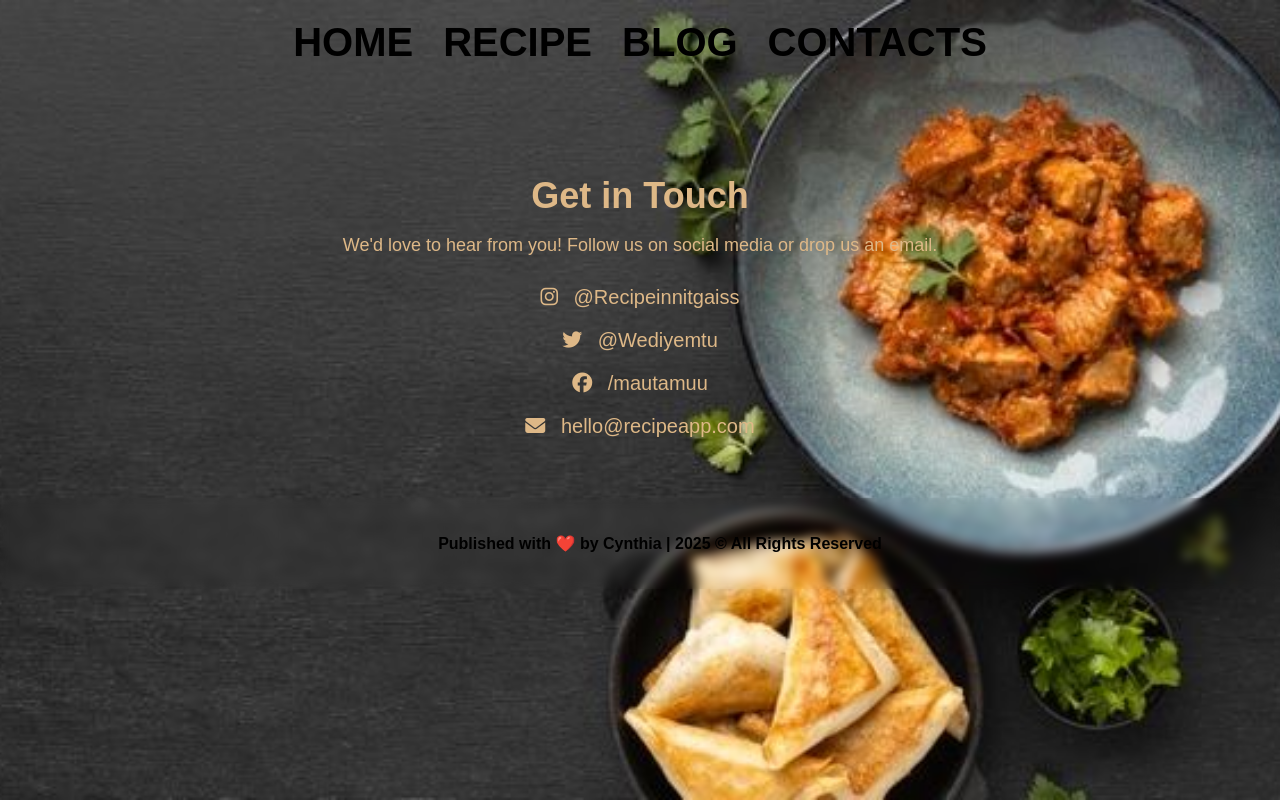
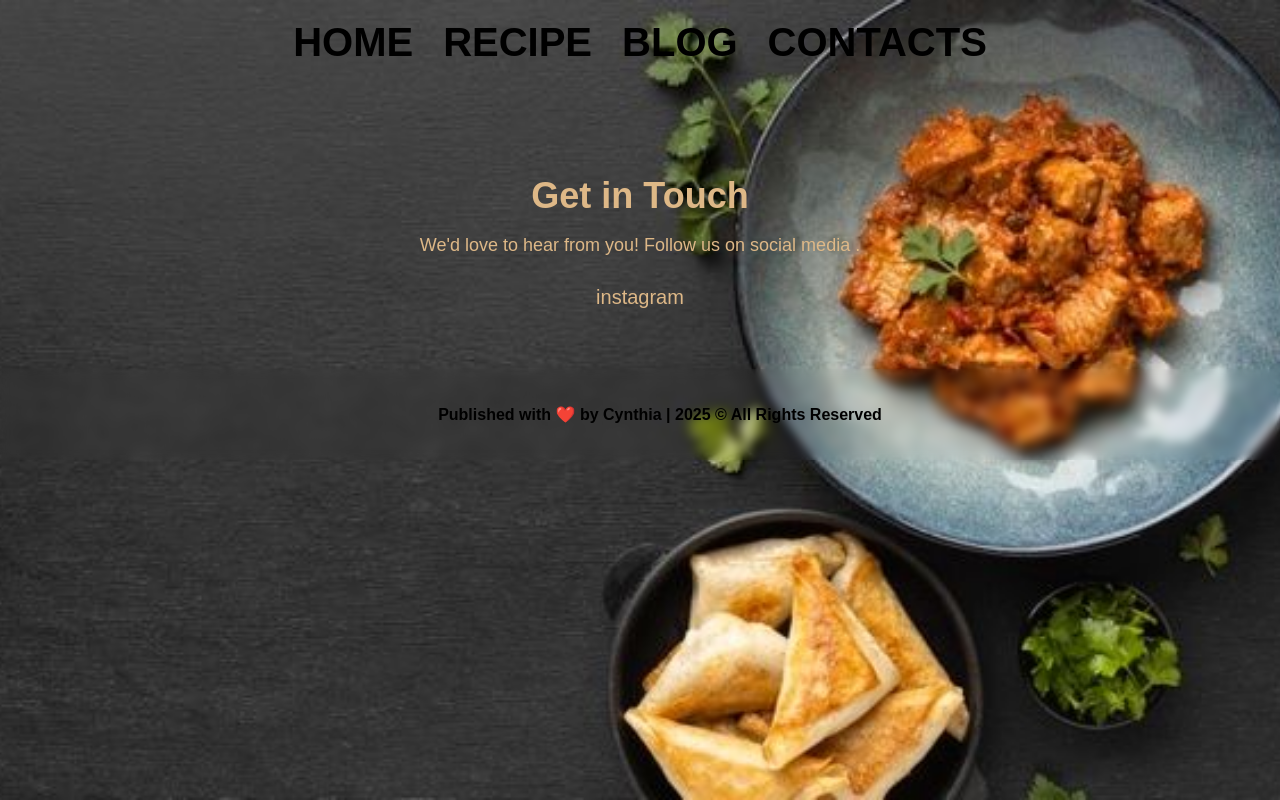
Before and after one commit to kareeeeeey/recipe-app, a plain HTML site: page contactus.html in a window 1280 px wide. Shown: the top 800 px of the page. Drawn offline with Linux system fonts and the light colour scheme.

Commit message:
fixed my contact.html

```diff
--- a/contactus.html
+++ b/contactus.html
@@ -6,7 +6,7 @@
   <title>Contact Us</title>
   <link rel="stylesheet" href="styles.css" />
 
-  <link rel="stylesheet" href="https://cdnjs.cloudflare.com/ajax/libs/font-awesome/6.5.0/css/all.min.css">
+  <link rel="stylesheet" href="styles.css">
 </head>
 <body>
 
@@ -24,20 +24,11 @@
   <main>
     <section class="contact-info">
       <h2>Get in Touch</h2>
-      <p>We'd love to hear from you! Follow us on social media or drop us an email.</p>
+      <p>We'd love to hear from you! Follow us on social media .</p>
 
       <div class="social-links">
-        <a href="https://www.instagram.com" target="_blank" class="insta">
-          <i class="fab fa-instagram"></i> @Recipeinnitgaiss
-        </a>
-        <a href="https://www.twitter.com" target="_blank" class="twitter">
-          <i class="fab fa-twitter"></i> @Wediyemtu
-        </a>
-        <a href="https://www.facebook.com" target="_blank" class="facebook">
-          <i class="fab fa-facebook"></i> /mautamuu
-        </a>
-        <a href="mailto:hello@recipeapp.com" class="email">
-          <i class="fas fa-envelope"></i> hello@recipeapp.com
+         <a href="https://www.instagram.com/flavorable-recipes" class="instagram">instagram</a>
+
         </a>
       </div>
     </section>
```
